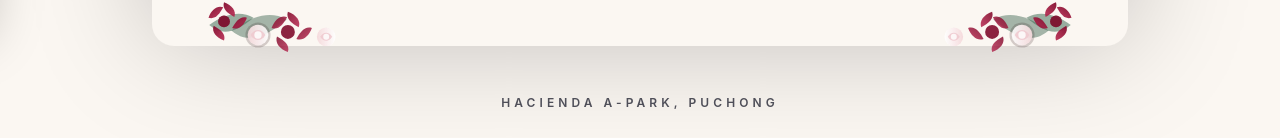
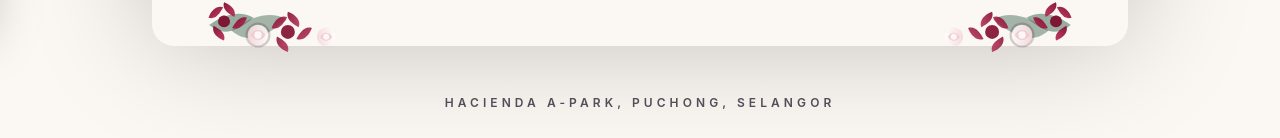
Before and after one commit to faizjazz100/zhafirin-ayuni, a Next.js app: page / in a window 1280 px wide. Shown: the part 777-915 px from the top of the page. Built offline with nearby package versions, Linux system fonts and the light colour scheme; no server answers; the database is empty.

Commit message:
letak selangor

```diff
--- a/src/app/page.tsx
+++ b/src/app/page.tsx
@@ -12,7 +12,7 @@ export default function Page() {
   const DATE_TOP = "May 2, 2026";
   const HASHTAG = "#ZHAFYUNI";
   const COUPLE = "Zhafirin & Ayuni";
-  const SUBLINE = "Hacienda A-Park, Puchong";
+  const SUBLINE = "Hacienda A-Park, Puchong, Selangor";
   const RSVP_DEADLINE = "18 April 2026";
 
   const CONTACTS = [
```
